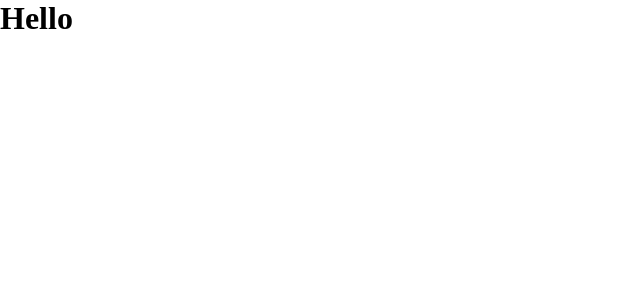
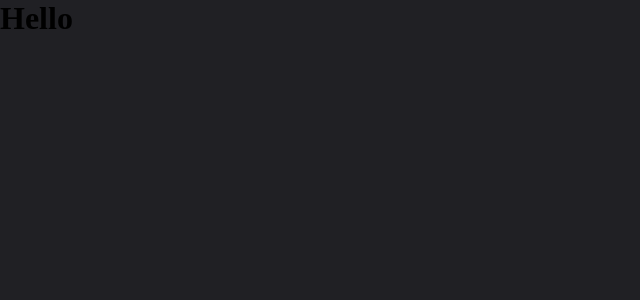
Before and after one commit to eduardoqsilva/MyMoney-react, a React (Vite) app: page / in a window 1280 px wide. Shown: the top 300 px of the page, without its empty margins (0-640 px from the left). Built offline with nearby package versions, Linux system fonts and the light colour scheme.

Commit message:
update styleds

```diff
--- a/src/components/Card/card.styled.ts
+++ b/src/components/Card/card.styled.ts
@@ -7,6 +7,7 @@ interface CardStyledType {
 
 export const CardStyled = styled.div<CardStyledType>`
   width: 100%;
+  min-width: 250px;
   height: 137px;
   border-radius: 6px;
   padding: 24px;
--- a/src/components/Search/search.styled.ts
+++ b/src/components/Search/search.styled.ts
@@ -3,6 +3,12 @@ import styled from "styled-components";
 export const SearchWrapperStyled = styled.div`
   display: flex;
   gap: 1rem;
+
+  width: 100%;
+  max-width: 1200px;
+  padding: 0 1.5rem;
+  margin: 0 auto;
+  margin-top: 2rem;
 `
 export const SearchInput = styled.input`
   background: #121214;
--- a/src/styles/global.ts
+++ b/src/styles/global.ts
@@ -6,4 +6,8 @@ export const GlobalStyled = createGlobalStyle`
     margin: 0;
     box-sizing: border-box;
   }
+
+  body {
+    background-color: #202024;
+  }
 `
```
